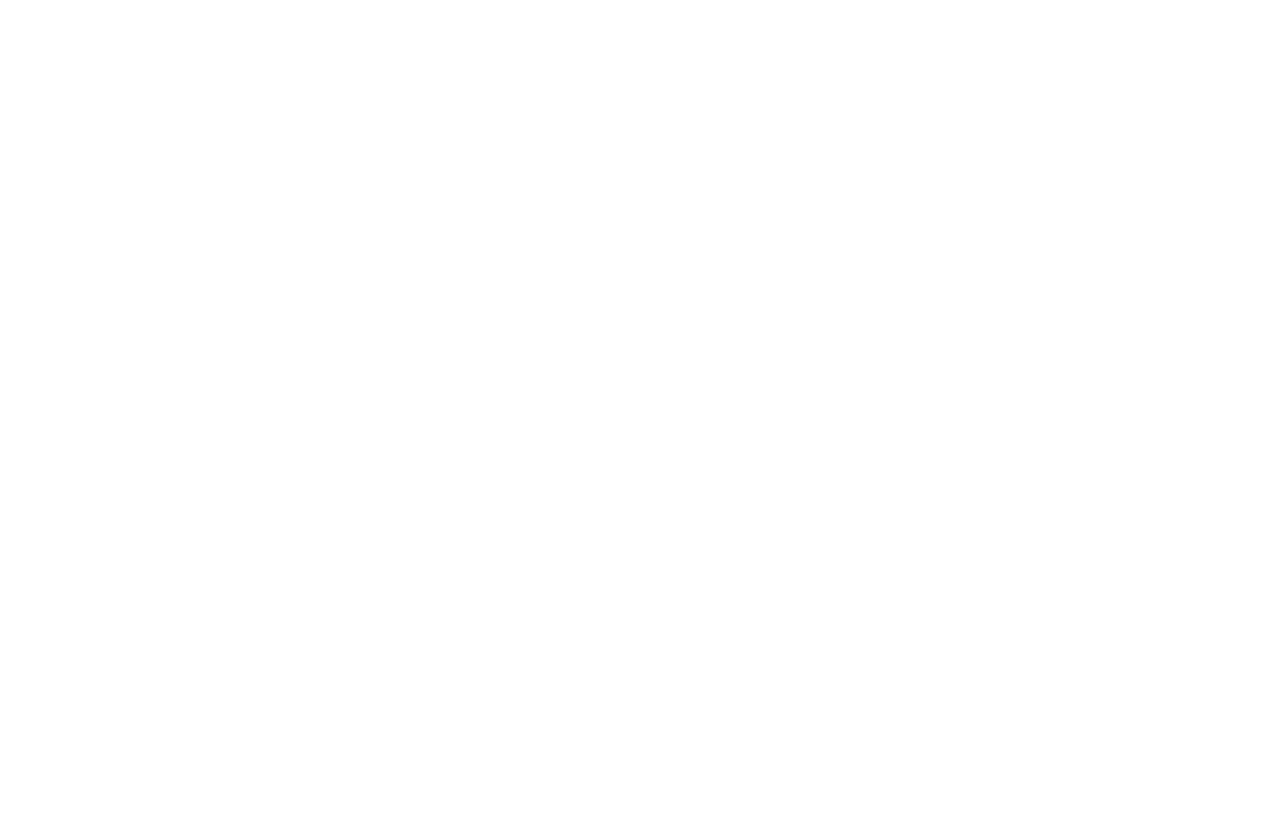
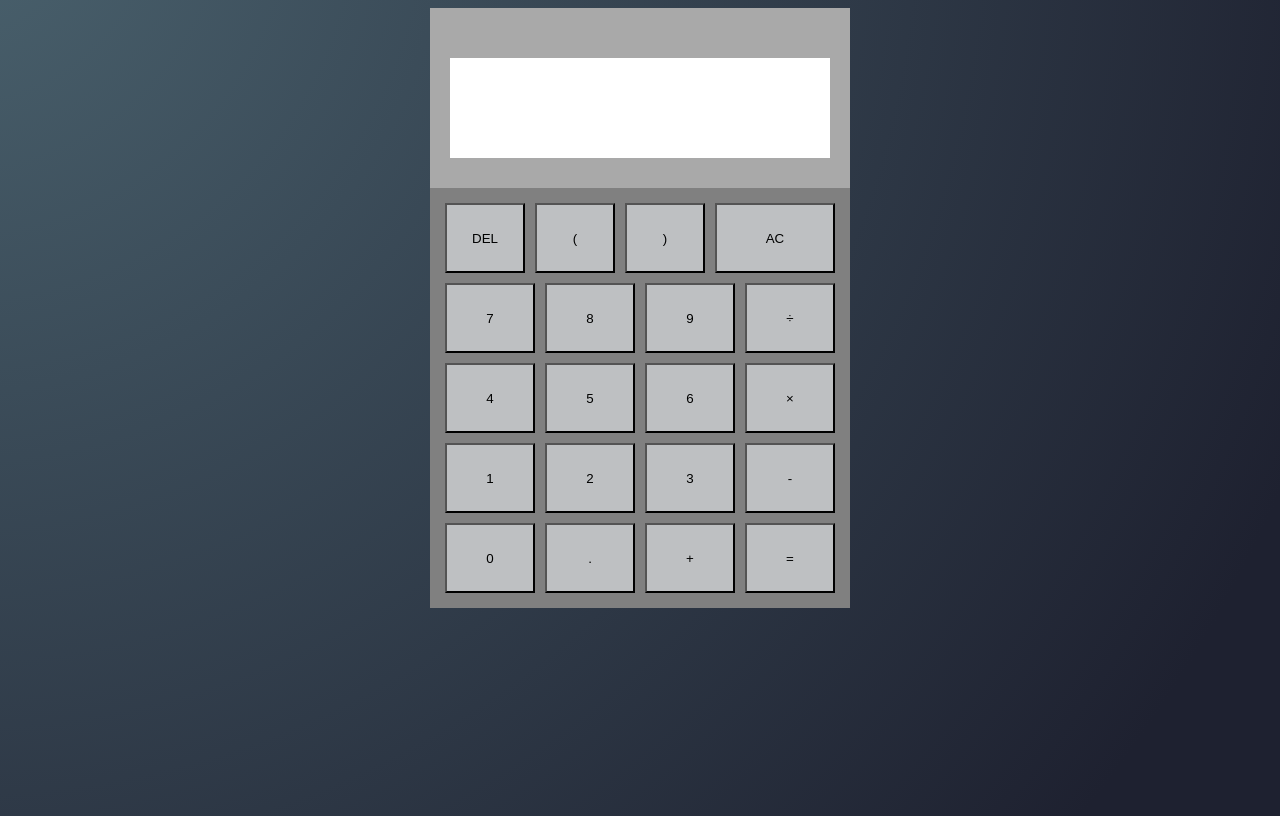
Before and after one commit to JoshuaW13/Calculator, a plain HTML site: page index.html in a window 1280 px wide. Drawn offline with Linux system fonts and the light colour scheme.

Commit message:
calcualtor added

```diff
--- a/index.html
+++ b/index.html
@@ -8,6 +8,32 @@
     <link rel="stylesheet" href="styles.css">
 </head>
 <body>
+    <div class="calcBody">
+        <div class="calcScreen"></div>
+        <div class="buttons">
+            <button class="smallButton">DEL</button>
+            <button class="smallButton">(</button>
+            <button class="smallButton">)</button>
+            <button class="bigButton">AC</button>
+            <button>7</button>
+            <button>8</button>
+            <button>9</button>
+            <button>÷</button>
+            <button>4</button>
+            <button>5</button>
+            <button>6</button>
+            <button>×</button>
+            <button>1</button>
+            <button>2</button>
+            <button>3</button>
+            <button>-</button>
+            <button>0</button>
+            <button>.</button>
+            <button>+</button>
+            <button>=</button>
+        </div>
+
+    </div>
 
 </body>
 </html>
--- a/styles.css
+++ b/styles.css
@@ -0,0 +1,51 @@
+body{
+    height: 100vh;
+    background: radial-gradient(circle at -4% -12.9%, rgb(74, 98, 110) 0.3%, rgb(30, 33, 48) 90.2%);
+
+
+}
+
+.calcBody{
+    margin: auto;
+    align-self: center;
+    background-color: darkgrey;
+    width: 420px;
+    height: 600px;
+    display: flex;
+    flex-wrap: wrap;
+}
+
+.buttons{
+    background-color: grey;
+    display: flex;
+    flex-wrap: wrap;
+    justify-content: center;
+    align-self: flex-end;
+    padding-top: 10px;
+    padding-bottom: 10px;
+}
+
+button{
+    width: 90px;
+    height: 70px;
+    margin: 5px;
+    background-color: #BEC0C2;
+    color: black;
+
+}
+
+.calcScreen{
+    margin: 20px;
+    height: 100px;
+    background: white;
+    width: 410px;
+    margin-top: 50px;
+}
+
+.bigButton{
+    width: 120px;
+}
+
+.smallButton{
+    width: 80px;
+}
```
